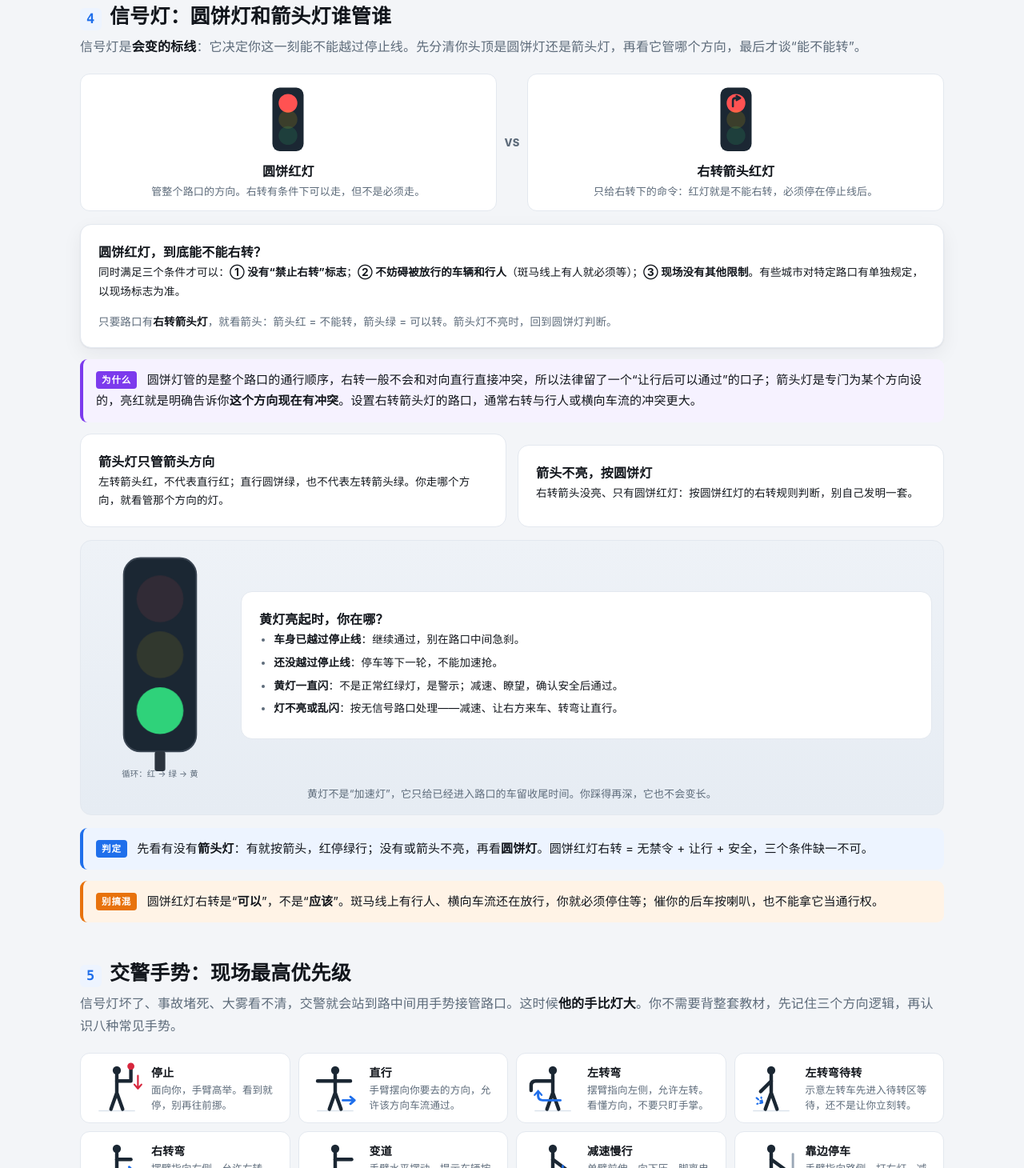
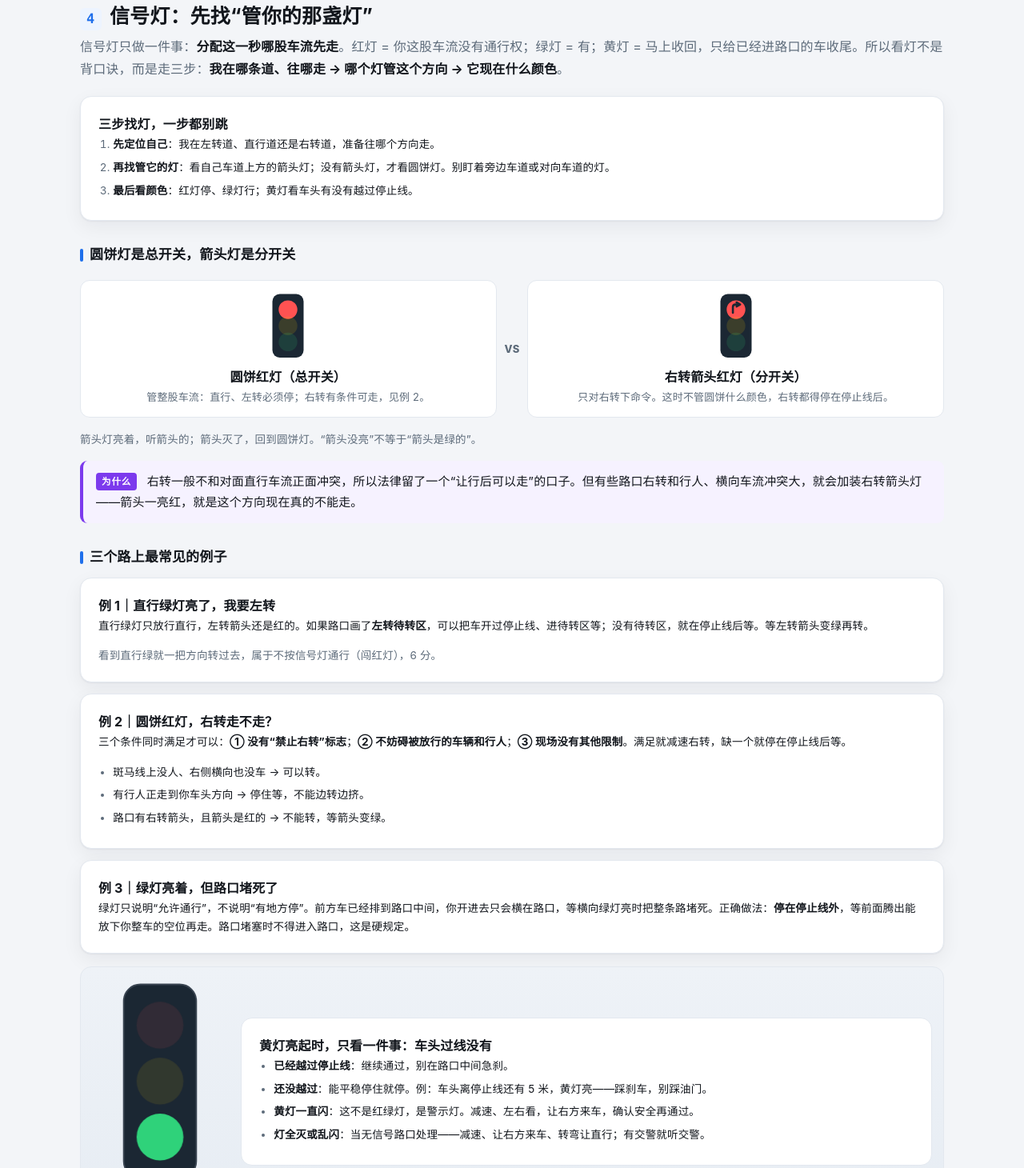
Before and after one commit to xzdxq/driving, a plain HTML site: page 02_markings.html in a window 1280 px wide. Shown: the part 4849-6309 px from the top of the page at 80% size. Drawn offline with Linux system fonts and the light colour scheme.

Commit message:
信号灯一节改为找灯三步与场景例子

```diff
--- a/02_markings.html
+++ b/02_markings.html
@@ -598,8 +598,19 @@
 
   <!-- ================= 4 ================= -->
   <section class="sec" id="s4">
-    <h2><span class="num">4</span>信号灯：圆饼灯和箭头灯谁管谁</h2>
-    <p class="lead">信号灯是<b>会变的标线</b>：它决定你这一刻能不能越过停止线。先分清你头顶是圆饼灯还是箭头灯，再看它管哪个方向，最后才谈“能不能转”。</p>
+    <h2><span class="num">4</span>信号灯：先找“管你的那盏灯”</h2>
+    <p class="lead">信号灯只做一件事：<b>分配这一秒哪股车流先走</b>。红灯 = 你这股车流没有通行权；绿灯 = 有；黄灯 = 马上收回，只给已经进路口的车收尾。所以看灯不是背口诀，而是走三步：<b>我在哪条道、往哪走 → 哪个灯管这个方向 → 它现在什么颜色</b>。</p>
+
+    <div class="card">
+      <b>三步找灯，一步都别跳</b>
+      <ol class="mb0 small">
+        <li><b>先定位自己</b>：我在左转道、直行道还是右转道，准备往哪个方向走。</li>
+        <li><b>再找管它的灯</b>：看自己车道上方的箭头灯；没有箭头灯，才看圆饼灯。别盯着旁边车道或对向车道的灯。</li>
+        <li><b>最后看颜色</b>：红灯停、绿灯行；黄灯看车头有没有越过停止线。</li>
+      </ol>
+    </div>
+
+    <h3 class="sub">圆饼灯是总开关，箭头灯是分开关</h3>
 
     <div class="compare">
       <div class="cmp-box">
@@ -609,8 +620,8 @@
           <circle cx="100" cy="65" r="18" fill="#ffcf00" opacity=".14"/>
           <circle cx="100" cy="96" r="18" fill="#2fd27a" opacity=".14"/>
         </svg>
-        <div class="cmp-title">圆饼红灯</div>
-        <div class="cmp-desc">管整个路口的方向。右转有条件下可以走，但不是必须走。</div>
+        <div class="cmp-title">圆饼红灯（总开关）</div>
+        <div class="cmp-desc">管整股车流：直行、左转必须停；右转有条件可走，见例 2。</div>
       </div>
       <div class="vs">VS</div>
       <div class="cmp-box">
@@ -622,31 +633,39 @@
           <circle cx="100" cy="65" r="18" fill="#ffcf00" opacity=".14"/>
           <circle cx="100" cy="96" r="18" fill="#2fd27a" opacity=".14"/>
         </svg>
-        <div class="cmp-title">右转箭头红灯</div>
-        <div class="cmp-desc">只给右转下的命令：红灯就是不能右转，必须停在停止线后。</div>
+        <div class="cmp-title">右转箭头红灯（分开关）</div>
+        <div class="cmp-desc">只对右转下命令。这时不管圆饼什么颜色，右转都得停在停止线后。</div>
       </div>
     </div>
 
-    <div class="card">
-      <b>圆饼红灯，到底能不能右转？</b>
-      <p class="small">同时满足三个条件才可以：<b>① 没有“禁止右转”标志</b>；<b>② 不妨碍被放行的车辆和行人</b>（斑马线上有人就必须等）；<b>③ 现场没有其他限制</b>。有些城市对特定路口有单独规定，<span class="nowrap">以现场标志为准</span>。</p>
-      <p class="small mb0 muted">只要路口有<b>右转箭头灯</b>，就看箭头：箭头红 = 不能转，箭头绿 = 可以转。箭头灯不亮时，回到圆饼灯判断。</p>
-    </div>
+    <p class="small muted" style="margin:14px 0 0">箭头灯亮着，听箭头的；箭头灭了，回到圆饼灯。“箭头没亮”不等于“箭头是绿的”。</p>
 
     <div class="why">
       <span class="lbl">为什么</span>
-      圆饼灯管的是整个路口的通行顺序，右转一般不会和对向直行直接冲突，所以法律留了一个“让行后可以通过”的口子；箭头灯是专门为某个方向设的，亮红就是明确告诉你<b>这个方向现在有冲突</b>。设置右转箭头灯的路口，通常右转与行人或横向车流的冲突更大。
+      右转一般不和对面直行车流正面冲突，所以法律留了一个“让行后可以走”的口子。但有些路口右转和行人、横向车流冲突大，就会加装右转箭头灯——箭头一亮红，就是这个方向现在真的不能走。
     </div>
 
-    <div class="grid g2" style="margin-top:14px">
-      <div class="card flat">
-        <b>箭头灯只管箭头方向</b>
-        <p class="small mb0">左转箭头红，不代表直行红；直行圆饼绿，也不代表左转箭头绿。你走哪个方向，就看管那个方向的灯。</p>
-      </div>
-      <div class="card flat">
-        <b>箭头不亮，按圆饼灯</b>
-        <p class="small mb0">右转箭头没亮、只有圆饼红灯：按圆饼红灯的右转规则判断，别自己发明一套。</p>
-      </div>
+    <h3 class="sub">三个路上最常见的例子</h3>
+
+    <div class="card">
+      <b>例 1｜直行绿灯亮了，我要左转</b>
+      <p class="small">直行绿灯只放行直行，左转箭头还是红的。如果路口画了<b>左转待转区</b>，可以把车开过停止线、进待转区等；没有待转区，就在停止线后等。等左转箭头变绿再转。</p>
+      <p class="small mb0 muted">看到直行绿就一把方向转过去，属于不按信号灯通行（闯红灯），6 分。</p>
+    </div>
+
+    <div class="card">
+      <b>例 2｜圆饼红灯，右转走不走？</b>
+      <p class="small">三个条件同时满足才可以：<b>① 没有“禁止右转”标志</b>；<b>② 不妨碍被放行的车辆和行人</b>；<b>③ 现场没有其他限制</b>。满足就减速右转，缺一个就停在停止线后等。</p>
+      <ul class="mb0 small">
+        <li>斑马线上没人、右侧横向也没车 → 可以转。</li>
+        <li>有行人正走到你车头方向 → 停住等，不能边转边挤。</li>
+        <li>路口有右转箭头，且箭头是红的 → 不能转，等箭头变绿。</li>
+      </ul>
+    </div>
+
+    <div class="card">
+      <b>例 3｜绿灯亮着，但路口堵死了</b>
+      <p class="small mb0">绿灯只说明“允许通行”，不说明“有地方停”。前方车已经排到路口中间，你开进去只会横在路口，等横向绿灯亮时把整条路堵死。正确做法：<b>停在停止线外</b>，等前面腾出能放下你整车的空位再走。路口堵塞时不得进入路口，这是硬规定。</p>
     </div>
 
     <div class="stage">
@@ -660,12 +679,12 @@
           <text x="90" y="298" text-anchor="middle" font-size="11" fill="#5d6b7a">循环：红 → 绿 → 黄</text>
         </svg>
         <div class="card flat" style="margin:0">
-          <b>黄灯亮起时，你在哪？</b>
+          <b>黄灯亮起时，只看一件事：车头过线没有</b>
           <ul class="mb0 small">
-            <li><b>车身已越过停止线</b>：继续通过，别在路口中间急刹。</li>
-            <li><b>还没越过停止线</b>：停车等下一轮，不能加速抢。</li>
-            <li><b>黄灯一直闪</b>：不是正常红绿灯，是警示；减速、瞭望，确认安全后通过。</li>
-            <li><b>灯不亮或乱闪</b>：按无信号路口处理——减速、让右方来车、转弯让直行。</li>
+            <li><b>已经越过停止线</b>：继续通过，别在路口中间急刹。</li>
+            <li><b>还没越过</b>：能平稳停住就停。例：车头离停止线还有 5 米，黄灯亮——踩刹车，别踩油门。</li>
+            <li><b>黄灯一直闪</b>：这不是红绿灯，是警示灯。减速、左右看，让右方来车，确认安全再通过。</li>
+            <li><b>灯全灭或乱闪</b>：当无信号路口处理——减速、让右方来车、转弯让直行；有交警就听交警。</li>
           </ul>
         </div>
       </div>
@@ -674,12 +693,12 @@
 
     <div class="rule">
       <span class="lbl">判定</span>
-      先看有没有<b>箭头灯</b>：有就按箭头，红停绿行；没有或箭头不亮，再看<b>圆饼灯</b>。圆饼红灯右转 = 无禁令 + 让行 + 安全，三个条件缺一不可。
+      三步：<b>定位车道 → 找管方向的灯 → 看颜色</b>。有箭头灯按箭头，箭头不亮看圆饼；圆饼红灯右转 = 无禁令 + 让行 + 安全，三个条件缺一不可；黄灯看车头是否过线；路口堵了，绿灯也不进。
     </div>
 
     <div class="trap">
       <span class="lbl">别搞混</span>
-      圆饼红灯右转是“<b>可以</b>”，不是“<b>应该</b>”。斑马线上有行人、横向车流还在放行，你就必须停住等；催你的后车按喇叭，也不能拿它当通行权。
+      一、圆饼红灯右转是“<b>可以</b>”，不是“<b>应该</b>”，后车按喇叭也不能抢。二、绿灯不是“免死金牌”：起步前还要扫一眼斑马线，防抢行的行人和电动车。
     </div>
   </section>
 
```
